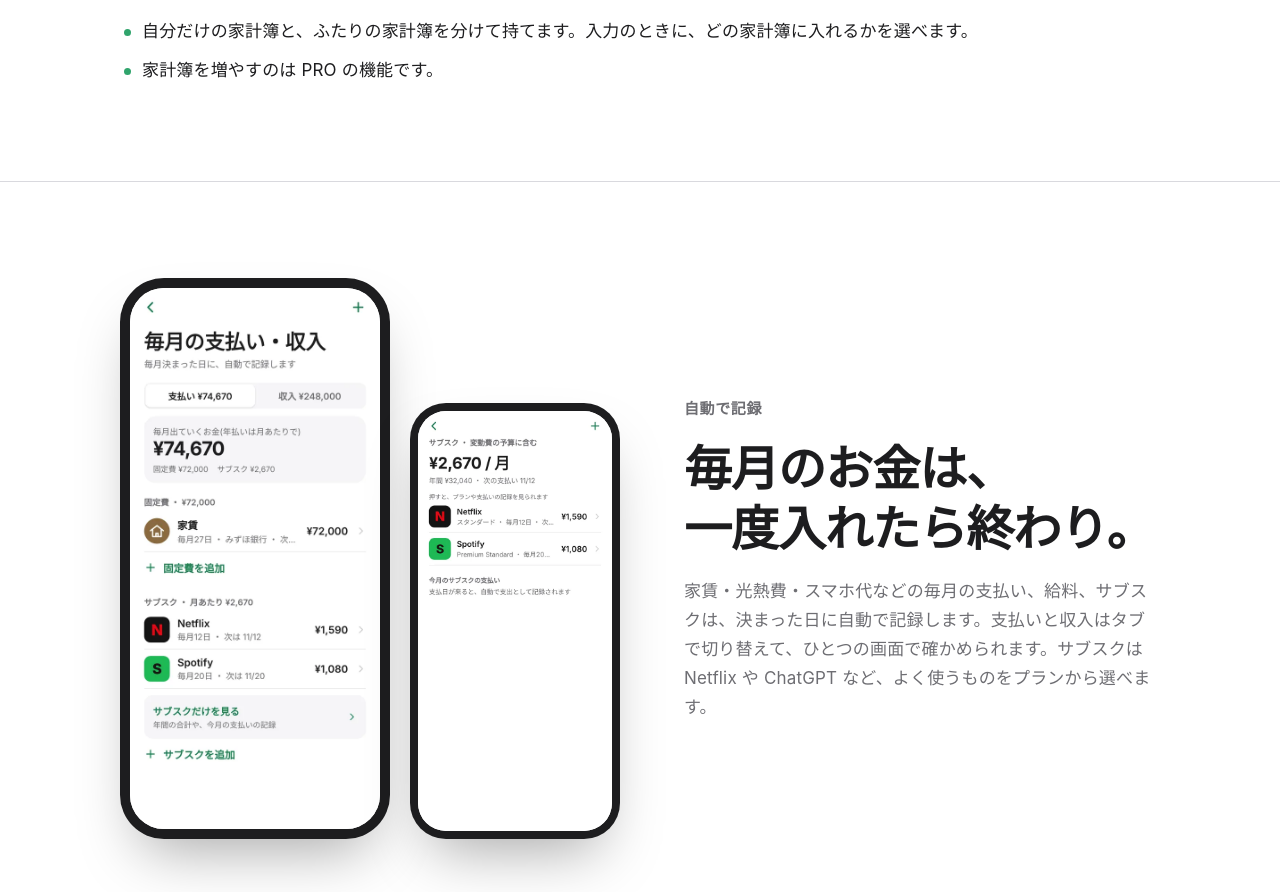
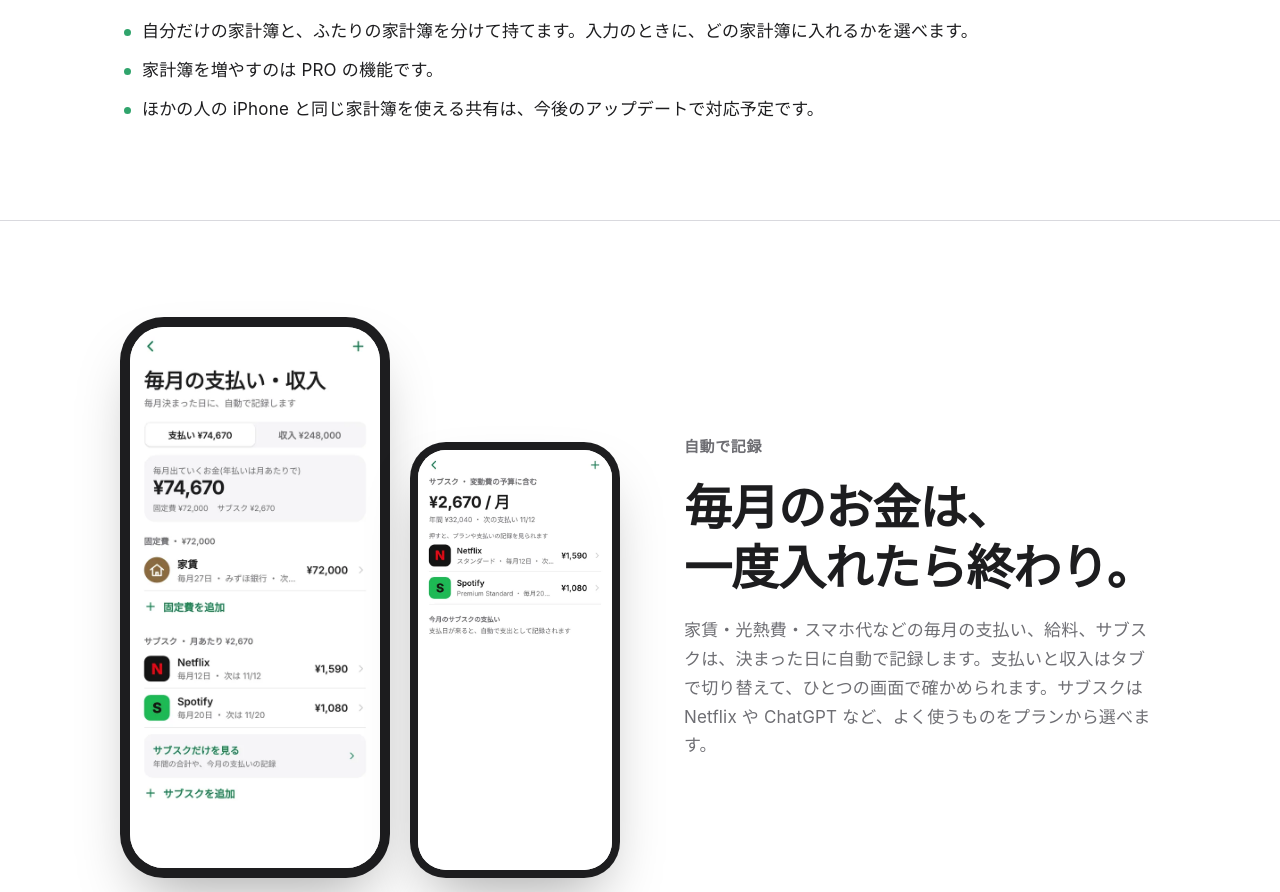
Before and after one commit to tai1018/thesimple-site, a plain HTML site: page index.html in a window 1280 px wide. Shown: the part 6858-7750 px from the top of the page. Drawn offline with Linux system fonts and the light colour scheme.

Commit message:
共有は今後対応予定と書く
Co-Authored-By: Claude Opus 5.5 <noreply@anthropic.com>
Claude-Session: https://claude.ai/code/session_01FbjBELUq6QVgPU6kEPAkPq

```diff
--- a/index.html
+++ b/index.html
@@ -288,6 +288,7 @@ details p { margin-top: 10px; color: var(--sub); }
   <ul class="points" style="margin-top:20px">
     <li>自分だけの家計簿と、ふたりの家計簿を分けて持てます。入力のときに、どの家計簿に入れるかを選べます。</li>
     <li>家計簿を増やすのは PRO の機能です。</li>
+    <li>ほかの人の iPhone と同じ家計簿を使える共有は、今後のアップデートで対応予定です。</li>
   </ul>
 </div></section>
 
```
